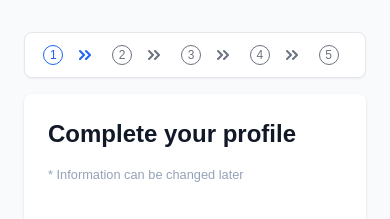
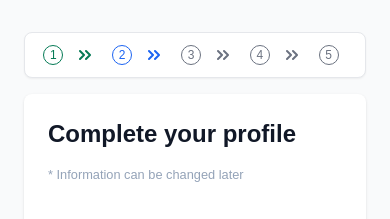
Before and after one commit to juandavid24w/htj79, a Django app: template member/templates/step2.html in a window 390 px wide. Shown: the top 219 px of the page. Run offline with Django 4.2, Linux system fonts and the light colour scheme; the template is opened without the code that fills it: values that come from a table or form of the project are taken from there, others are empty; style sheets or scripts are compiled from the project's sources.

Commit message:
UPADTED: Mobile stepper

```diff
--- a/member/templates/step2.html
+++ b/member/templates/step2.html
@@ -96,9 +96,9 @@
 <ol
   class="flex md:hidden items-center justify-around overflow-clip w-full p-3 space-x-2 text-sm font-medium text-center text-gray-500 bg-white border border-gray-200 rounded-lg shadow-sm dark:text-gray-400 sm:text-base dark:bg-gray-800 dark:border-gray-700 sm:p-4 sm:space-x-4"
 >
-  <li class="flex items-center text-blue-600 dark:text-blue-500">
+  <li class="flex items-center text-green-600 dark:text-green-500">
     <span
-      class="flex items-center justify-center w-5 h-5 mr-2 text-xs border border-blue-600 rounded-full shrink-0 dark:border-blue-500"
+      class="flex items-center justify-center w-5 h-5 mr-2 text-xs border border-green-600 rounded-full shrink-0 dark:border-green-500"
     >
       1
     </span>
@@ -119,9 +119,9 @@
       />
     </svg>
   </li>
-  <li class="flex items-center">
+  <li class="flex items-center text-blue-600 dark:text-blue-500">
     <span
-      class="flex items-center justify-center w-5 h-5 mr-2 text-xs border border-gray-500 rounded-full shrink-0 dark:border-gray-400"
+      class="flex items-center justify-center w-5 h-5 mr-2 text-xs border border-blue-600 rounded-full shrink-0 dark:border-blue-500"
     >
       2
     </span>
```
